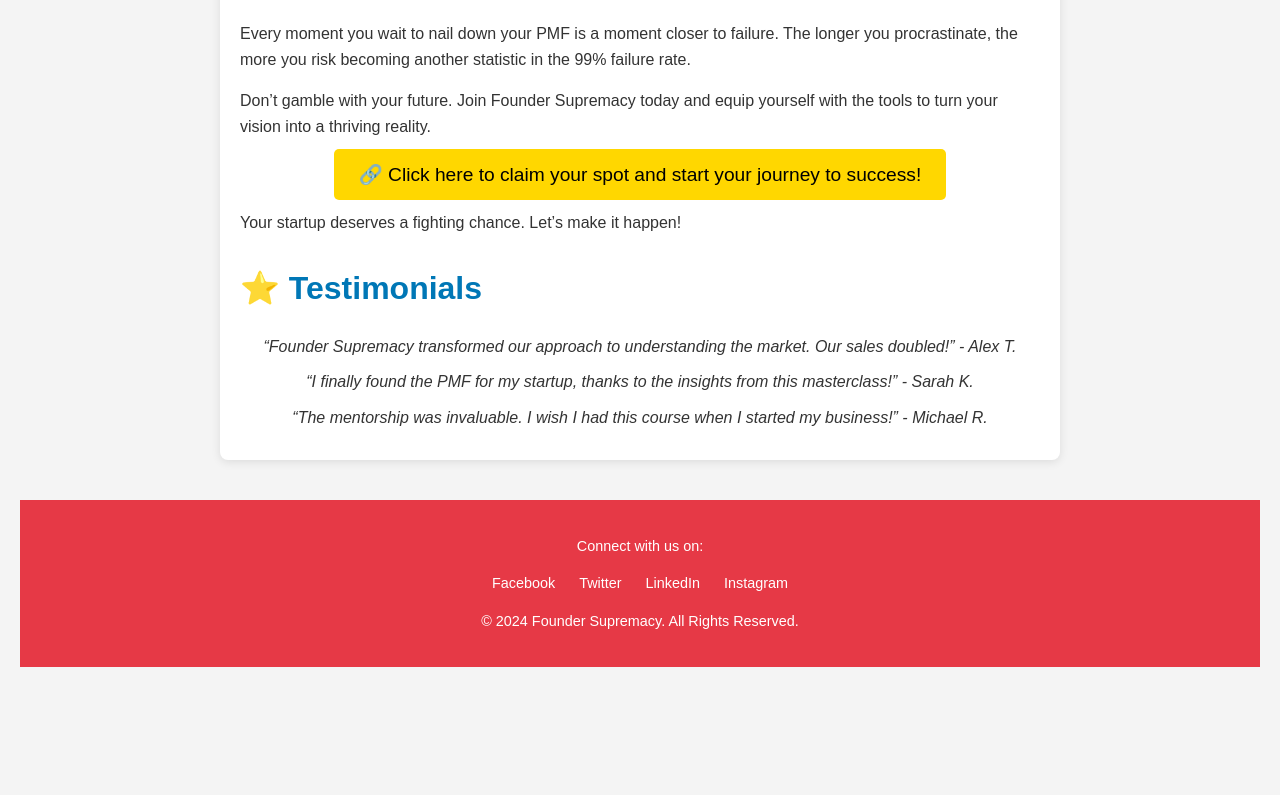
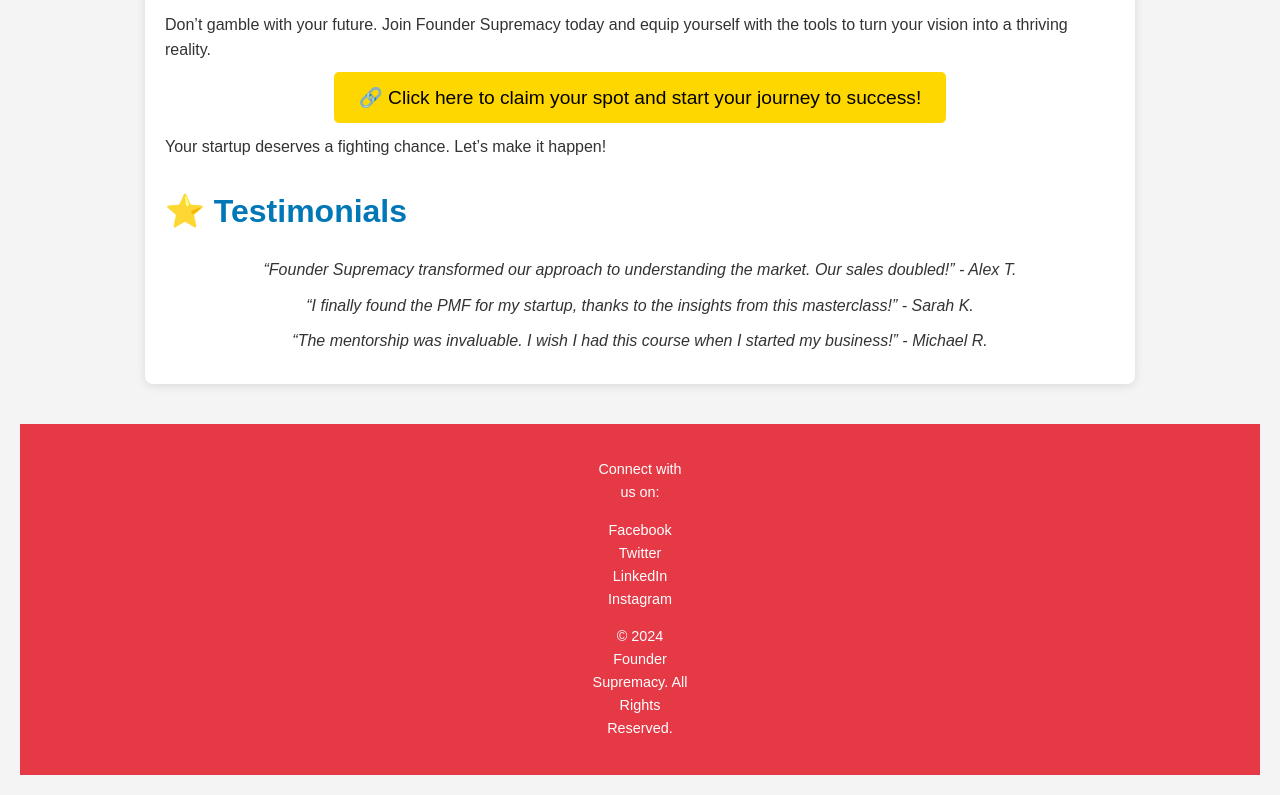
Before and after one commit to Amrits78/founder, a plain HTML site: page index.html in a window 1280 px wide. Shown: the part 1340-2135 px from the top of the page. Before the commit the page ends 2027 px from the top, so only its background shows below. Drawn offline with Linux system fonts and the light colour scheme.

Commit message:
Update index.html

```diff
--- a/index.html
+++ b/index.html
@@ -29,7 +29,7 @@
             font-size: 1.5em;
         }
         .container {
-            max-width: 800px;
+            max-width: 950px;
             margin: auto;
             padding: 20px;
             background-color: white;
@@ -70,7 +70,7 @@
             text-align: center;
         }
         .footer-content {
-            max-width: 800px;
+            max-width: 100px;
             margin: auto;
             font-size: 0.9em;
         }
```
